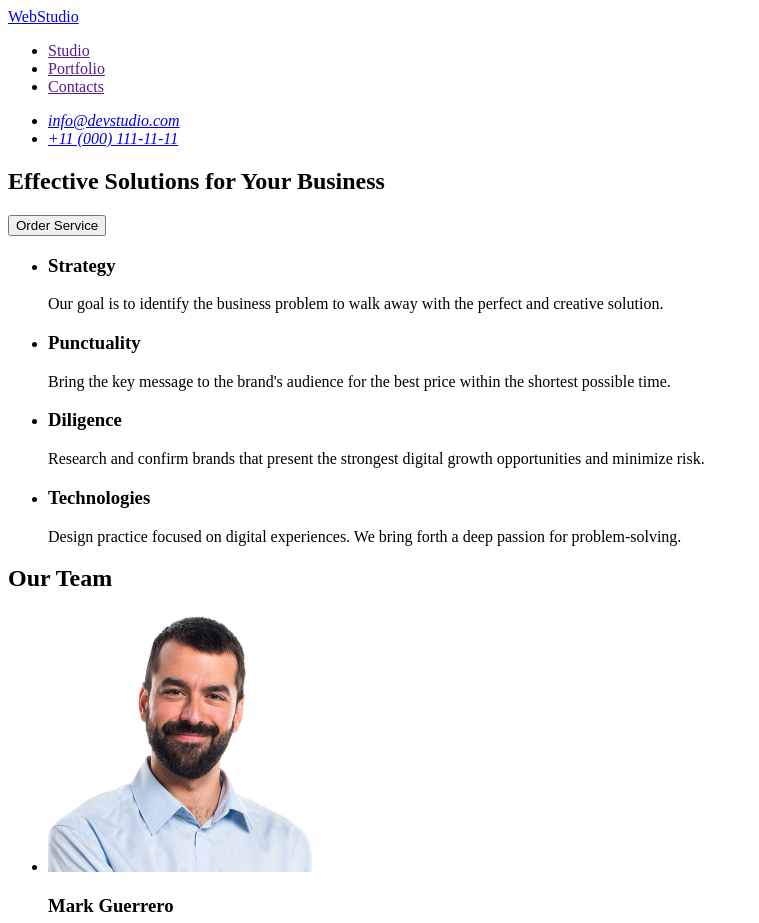
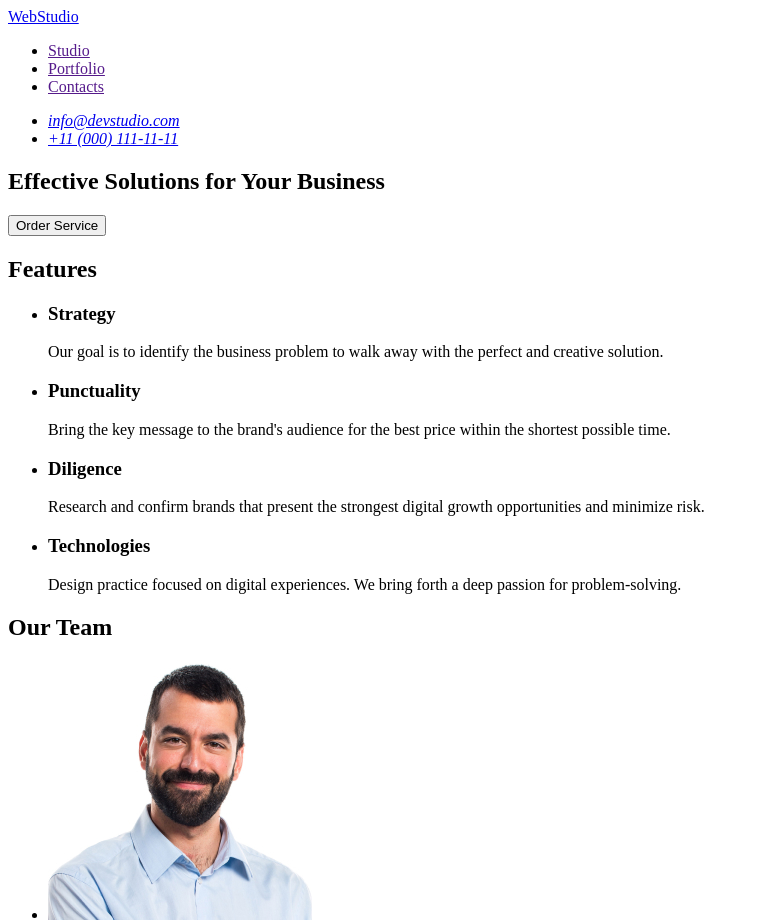
Before and after one commit to maryna-bordiian/goit-markup-hw-01, a plain HTML site: page index.html in a window 1280 px wide. Shown: the top 923 px of the page, without its empty margins (0-759 px from the left). Drawn offline with Linux system fonts and the light colour scheme.

Commit message:
Fixed duplication issue

```diff
--- a/index.html
+++ b/index.html
@@ -33,6 +33,8 @@
       </section>
 
       <section>
+        <h2>Features</h2>
+        <!-- Features -->
         <ul>
           <li>
             <h3>Strategy</h3>
```
